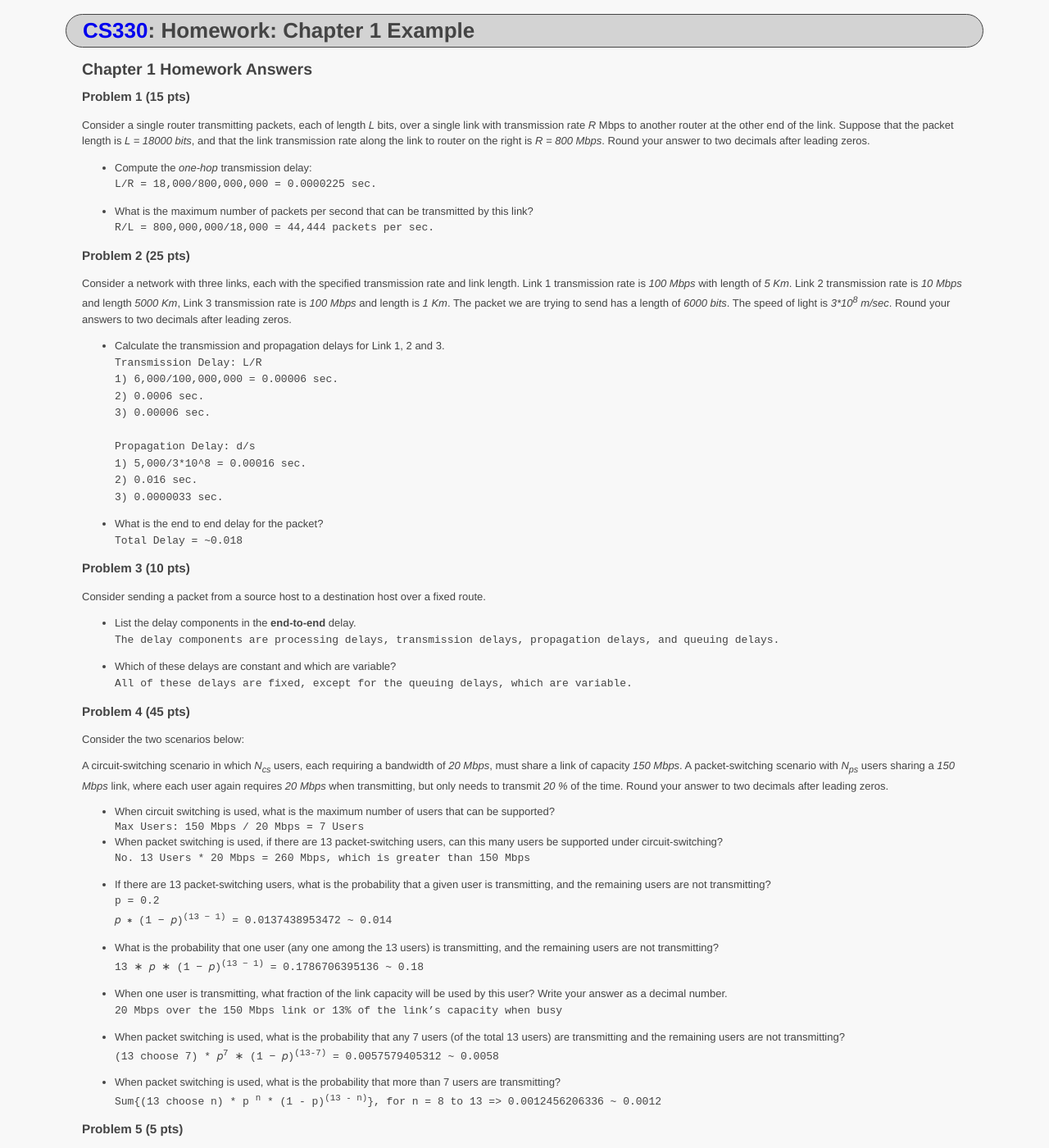
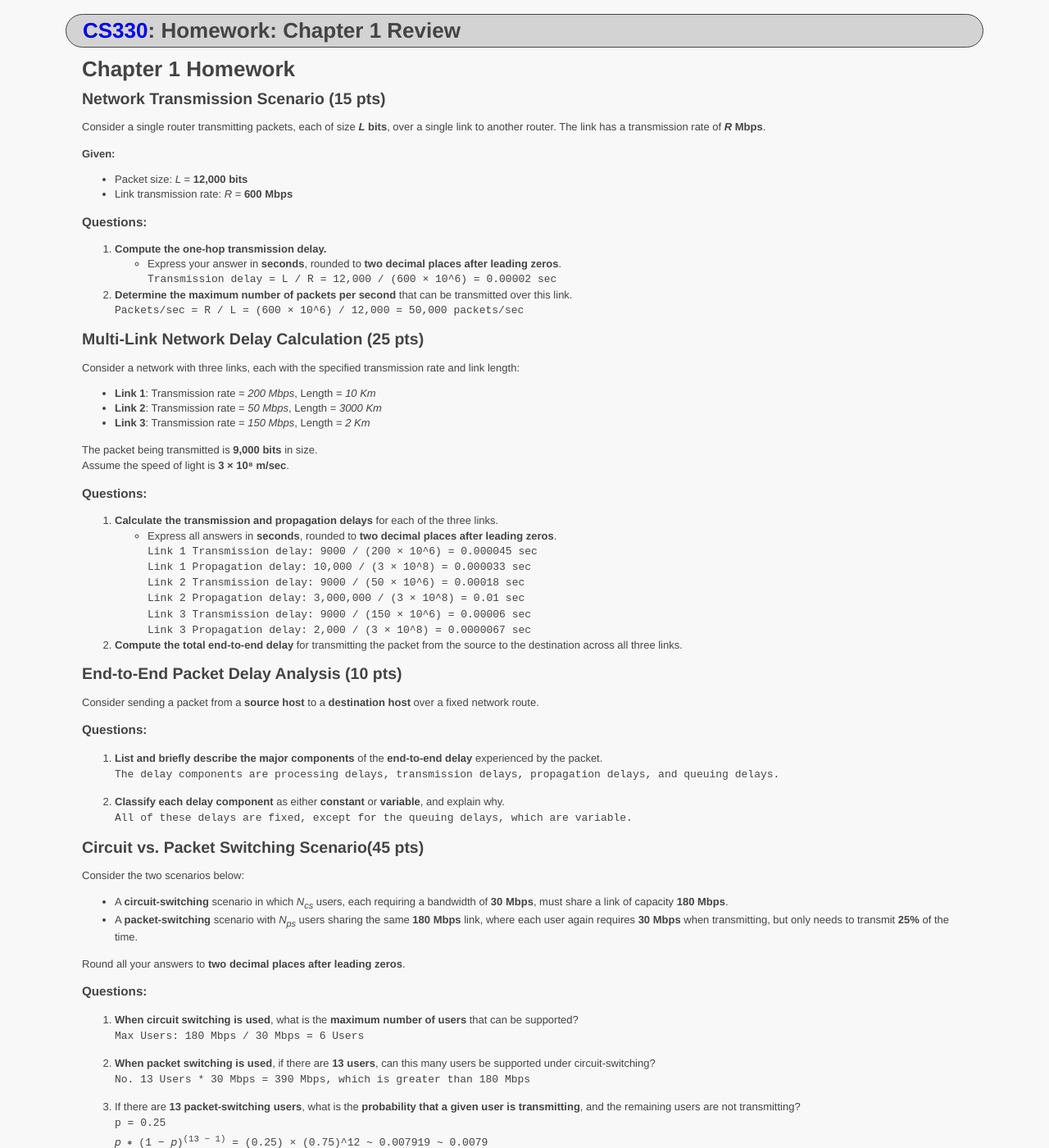
Before and after one commit to ycpcs/cs330-fall2025, a Jekyll site: the page built from assignments/chapter-1-review.md, in a window 1280 px wide and 1400 px high. Shown: the whole window at 82% size. Built offline with Jekyll 4.4.1, drawn with Linux system fonts in a browser that asks for light colours; some of the changed text lies outside the part shown.

Commit message:
add homework 1 review

```diff
--- a/assignments/chapter-1-review.md
+++ b/assignments/chapter-1-review.md
@@ -1,115 +1,138 @@
 ---
 layout: default
 course_number: CS330
-title: "Homework: Chapter 1 Example"
+title: "Homework: Chapter 1 Review"
 ---
 
-## Chapter 1 Homework Answers
+# Chapter 1 Homework
 
-### Problem 1 (15 pts)
-Consider a single router transmitting packets, each of length _L_ bits, over a single link with transmission rate _R_ Mbps to another router at the other end of the link. Suppose that the packet length is _L = 18000 bits_, and that the link transmission rate along the link to router on the right is _R = 800 Mbps_. Round your answer to two decimals after leading zeros.
-  - Compute the _one-hop_ transmission delay:
-<br/>
-<code>
-  L/R = 18,000/800,000,000 = 0.0000225 sec.
-</code>
+## Network Transmission Scenario (15 pts)
+Consider a single router transmitting packets, each of size **_L_ bits**, over a single link to another router. The link has a transmission rate of **_R_ Mbps**.
 
-  - What is the maximum number of packets per second that can be transmitted by this link?
-<br/>
-<code>
-  R/L = 800,000,000/18,000 = 44,444 packets per sec.
-</code>
+**Given:**
+- Packet size: _L_ = **12,000 bits**
+- Link transmission rate: _R_ = **600 Mbps**
 
-### Problem 2 (25 pts)
-Consider a network with three links, each with the specified transmission rate and link length. Link 1 transmission rate is _100 Mbps_ with length of _5 Km_. Link 2 transmission rate is _10 Mbps_ and length _5000 Km_, Link 3 transmission rate is _100 Mbps_ and length is _1 Km_. The packet we are trying to send has a length of _6000 bits_. The speed of light is _3*10<sup>8</sup> m/sec_. Round your answers to two decimals after leading zeros.
-  - Calculate the transmission and propagation delays for Link 1, 2 and 3.
-<br/>
-<code>
-  Transmission Delay: L/R<br/>
-  1) 6,000/100,000,000 = 0.00006 sec.<br/>
-  2) 0.0006 sec.<br/>
-  3) 0.00006 sec.<br/>
-  <br/>
-  Propagation Delay: d/s<br/>
-  1) 5,000/3*10^8 = 0.00016 sec. <br/>
-  2) 0.016 sec.<br/>
-  3) 0.0000033 sec.<br/>
-</code>
+### Questions:
 
-  - What is the end to end delay for the packet?
-<br/>
-<code>
-  Total Delay = ~0.018<br/>
-</code>
-
-### Problem 3 (10 pts)
-Consider sending a packet from a source host to a destination host over a fixed route.
-  - List the delay components in the <b>end-to-end</b> delay.
+1. **Compute the one-hop transmission delay.**
+   - Express your answer in **seconds**, rounded to **two decimal places after leading zeros**.
   <br/>
   <code>
-  The delay components are processing delays, transmission delays, propagation delays, and queuing delays.
+    Transmission delay = L / R = 12,000 / (600 × 10^6) = 0.00002 sec
   </code>
 
-  - Which of these delays are constant and which are variable?
-<br/>
-<code>
-All of these delays are fixed, except for the queuing delays, which are variable.
-</code>
+2. **Determine the maximum number of packets per second** that can be transmitted over this link.
+  <br/>
+  <code>
+    Packets/sec = R / L = (600 × 10^6) / 12,000 = 50,000 packets/sec
+  </code>
 
-### Problem 4 (45 pts)
+## Multi-Link Network Delay Calculation (25 pts)
+Consider a network with three links, each with the specified transmission rate and link length:
+
+- **Link 1**: Transmission rate = _200 Mbps_, Length = _10 Km_
+- **Link 2**: Transmission rate = _50 Mbps_, Length = _3000 Km_
+- **Link 3**: Transmission rate = _150 Mbps_, Length = _2 Km_
+
+The packet being transmitted is **9,000 bits** in size.
+Assume the speed of light is **3 × 10⁸ m/sec**.
+
+### Questions:
+
+1. **Calculate the transmission and propagation delays** for each of the three links.
+   - Express all answers in **seconds**, rounded to **two decimal places after leading zeros**.
+  <br/>
+  <code>
+    Link 1 Transmission delay: 9000 / (200 × 10^6) = 0.000045 sec <br/>
+    Link 1 Propagation delay: 10,000 / (3 × 10^8) = 0.000033 sec <br/>
+    Link 2 Transmission delay: 9000 / (50 × 10^6) = 0.00018 sec <br/>
+    Link 2 Propagation delay: 3,000,000 / (3 × 10^8) = 0.01 sec <br/>
+    Link 3 Transmission delay: 9000 / (150 × 10^6) = 0.00006 sec <br/>
+    Link 3 Propagation delay: 2,000 / (3 × 10^8) = 0.0000067 sec <br/>
+  </code>
+
+1. **Compute the total end-to-end delay** for transmitting the packet from the source to the destination across all three links.
+
+##  End-to-End Packet Delay Analysis (10 pts)
+Consider sending a packet from a **source host** to a **destination host** over a fixed network route.
+
+### Questions:
+
+1. **List and briefly describe the major components** of the **end-to-end delay** experienced by the packet.
+  <br/>
+  <code>
+    The delay components are processing delays, transmission delays, propagation delays, and queuing delays.
+  </code>
+
+2. **Classify each delay component** as either **constant** or **variable**, and explain why.
+  <br/>
+  <code>
+    All of these delays are fixed, except for the queuing delays, which are variable.
+  </code>
+
+## Circuit vs. Packet Switching Scenario(45 pts)
 Consider the two scenarios below:
 
-A circuit-switching scenario in which _N<sub>cs</sub>_ users, each requiring a bandwidth of _20 Mbps_, must share a link of capacity _150 Mbps_.
-A packet-switching scenario with _N<sub>ps</sub>_ users sharing a _150 Mbps_ link, where each user again requires _20 Mbps_ when transmitting, but only needs to transmit _20 %_ of the time. Round your answer to two decimals after leading zeros.
+- A **circuit-switching** scenario in which _N<sub>cs</sub>_ users, each requiring a bandwidth of **30 Mbps**, must share a link of capacity **180 Mbps**.
+- A **packet-switching** scenario with _N<sub>ps</sub>_ users sharing the same **180 Mbps** link, where each user again requires **30 Mbps** when transmitting, but only needs to transmit **25%** of the time.
 
-  - When circuit switching is used, what is the maximum number of users that can be supported?
-<br/>
-<code>
-  Max Users: 150 Mbps / 20 Mbps = 7 Users
-</code>
-  - When packet switching is used, if there are 13 packet-switching users, can this many users be supported under circuit-switching?
-<br/>
-<code>
-  No. 13 Users * 20 Mbps = 260 Mbps, which is greater than 150 Mbps
-</code>
-  - If there are 13 packet-switching users, what is the probability that a given user is transmitting, and the remaining users are not transmitting?
-<br/>
-<code>
-p = 0.2
-<br/>
-𝑝 ∗ (1 − 𝑝)<sup>(13 − 1)</sup> = 0.0137438953472 ~ 0.014
-</code>
+Round all your answers to **two decimal places after leading zeros**.
 
-  - What is the probability that one user (any one among the 13 users) is transmitting, and the remaining users are not transmitting?
-<br/>
-<code>
-13 ∗ 𝑝 ∗ (1 − 𝑝)<sup>(13 − 1)</sup> = 0.1786706395136 ~ 0.18
-</code>
+### Questions:
 
-  - When one user is transmitting, what fraction of the link capacity will be used by this user? Write your answer as a decimal number.
-<br/>
-<code>
-20 Mbps over the 150 Mbps link or 13% of the link’s capacity when busy
-</code>
+1. **When circuit switching is used**, what is the **maximum number of users** that can be supported?
+  <br/>
+  <code>
+    Max Users: 180 Mbps / 30 Mbps = 6 Users
+  </code>
 
-  - When packet switching is used, what is the probability that any 7 users (of the total 13 users) are transmitting and the remaining users are not transmitting?
-<br/>
-<code>
-(13 choose 7) * 𝑝<sup>7</sup> ∗ (1 − 𝑝)<sup>(13-7)</sup> = 0.0057579405312 ~ 0.0058
-</code>
+2. **When packet switching is used**, if there are **13 users**, can this many users be supported under circuit-switching?
+  <br/>
+  <code>
+    No. 13 Users * 30 Mbps = 390 Mbps, which is greater than 180 Mbps
+  </code>
 
-  - When packet switching is used, what is the probability that more than 7 users are transmitting?
-<br/>
-<code>
-Sum{(13 choose n) * p <sup>n</sup> * (1 - p)<sup>(13 - n)</sup>}, for n = 8 to 13 => 0.0012456206336 ~ 0.0012
-</code>
+3. If there are **13 packet-switching users**, what is the **probability that a given user is transmitting**, and the remaining users are not transmitting?
+  <br/>
+  <code>
+    p = 0.25
+    <br/>
+    𝑝 ∗ (1 − 𝑝)<sup>(13 − 1)</sup> = (0.25) × (0.75)^12 ~ 0.007919 ~ 0.0079
+  </code>
 
-### Problem 5 (5 pts)
-What layer in the TCP/IP stack best corresponds to saying: 'handles messages from a variety of network applications'?
-<br/>
-<code>
-Application layer
-</code>
+4. What is the **probability that one user (any one among the 13)** is transmitting, and the remaining users are not transmitting?
+  _(Assume packet switching is used.)_
+  <br/>
+  <code>
+    13 ∗ 𝑝 ∗ (1 − 𝑝)<sup>(13 − 1)</sup> = 13 * (0.25) × (0.75)^12 ~ 0.04498 ~ 0.045
+  </code>
+
+5. **When one user is transmitting**, what **fraction of the link capacity** is used by this user?
+   Write your answer as a **decimal number**.
+  <br/>
+  <code>
+    30 Mbps over the 180 Mbps link or 16.66% of the link’s capacity when busy
+  </code>
+
+6. When packet switching is used, what is the **probability that exactly 7 users** (of the total 13) are transmitting and the remaining users are not transmitting?
+  <br/>
+  <code>
+    (13 choose 7) * 𝑝<sup>7</sup> ∗ (1 − 𝑝)<sup>(13-7)</sup> = (13 choose 7) * 0.25<sup>7</sup> * 0.75<sup>(13-7)</sup> ~ 0.01864 ~ 0.019
+  </code>
+
+7. When packet switching is used, what is the **probability that more than 7 users** are transmitting?
+  <br/>
+  <code>
+    Sum{(13 choose n) * p <sup>n</sup> * (1 - p)<sup>(13 - n)</sup>}, for n = sum{(13 choose 7) * 0.25<sup>n</sup> * 0.75<sup>(13-n)</sup>}, for n = 8 to 13 => 0.0093076229095458984375 ~ 0.0093
+  </code>
+
+## TCP/IP Stack Concept Check (5 pts)
+Which layer of the **TCP/IP protocol stack** is responsible for **handling messages from various network applications**?
+  <br/>
+  <code>
+    Application layer
+  </code>
 
 ### Submit
 
```
Also changed, not shown: assignments/index.md (+1 -1 lines).
